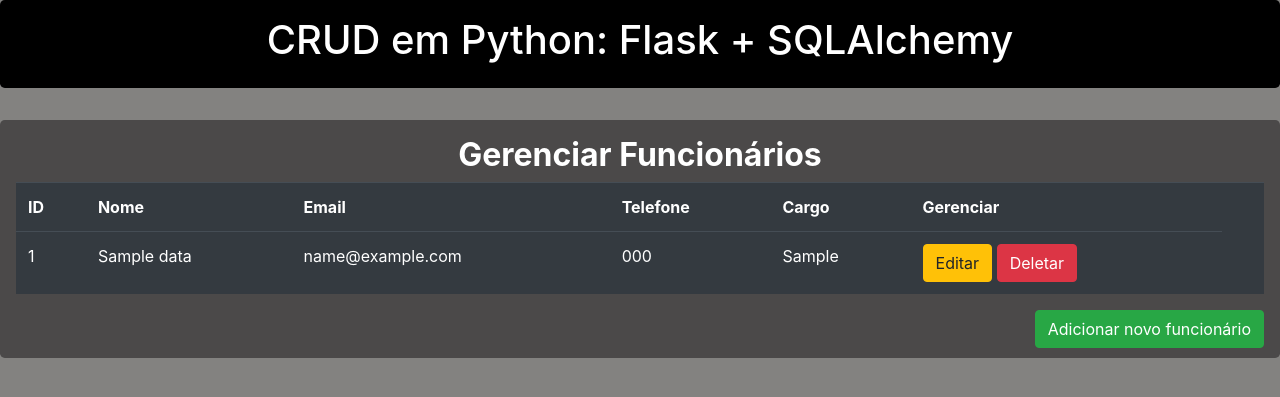
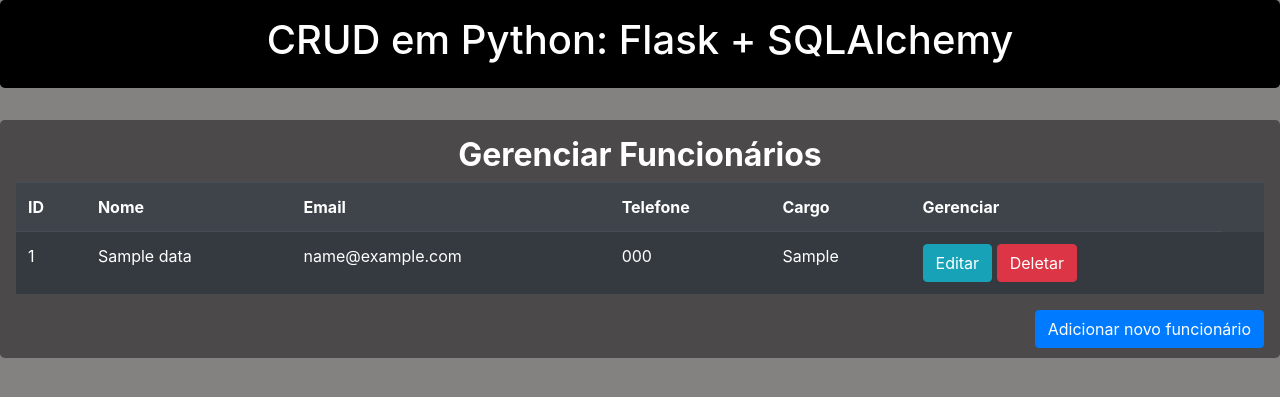
Before and after one commit to GabrielTSants/Python-CRUD, a Flask app: page / in a window 1280 px wide. Shown: the top 397 px of the page. Run offline with Flask 2, Linux system fonts and the light colour scheme; tables that the repository leaves empty hold one stand-in row (values such as "Sample post"); some libraries are stand-ins or nearby versions.

Commit message:
Update index.html

```diff
--- a/templates/index.html
+++ b/templates/index.html
@@ -44,7 +44,7 @@
                 {% endwith %}
 
 
-                <table class="table table-hover table-dark ">
+                <table class="table table-hover table-dark table-striped ">
 
                     <tr>
 
@@ -67,7 +67,7 @@
                         <td>{{row.cargo}}</td>
 
                         <td>
-                            <a href="/update/{{row.id}}" class="btn btn-warning btn-xs" data-toggle="modal" data-target="#modaledit{{row.id}}">Editar</a>
+                            <a href="/update/{{row.id}}" class="btn btn-info btn-xs" data-toggle="modal" data-target="#modaledit{{row.id}}">Editar</a>
                             <a href="/delete/{{row.id}}" class="btn btn-danger btn-xs" onclick="Você tem certeza que quer deletar?">Deletar</a>
 
 
@@ -186,7 +186,7 @@
 
 
 
-<button type="button"  class="btn btn-success float-right"
+<button type="button"  class="btn btn-primary  float-right"
     data-toggle="modal" data-target="#mymodal">Adicionar novo funcionário
 </button>
 
@@ -241,7 +241,7 @@
                <div class="form-group">
 
 
-                   <button class="btn btn-primary" type="submit">Adicionar Funcionário</button>
+                   <button class="btn btn-primary"  type="submit">Adicionar Funcionário</button>
 
 
                </div>
```
